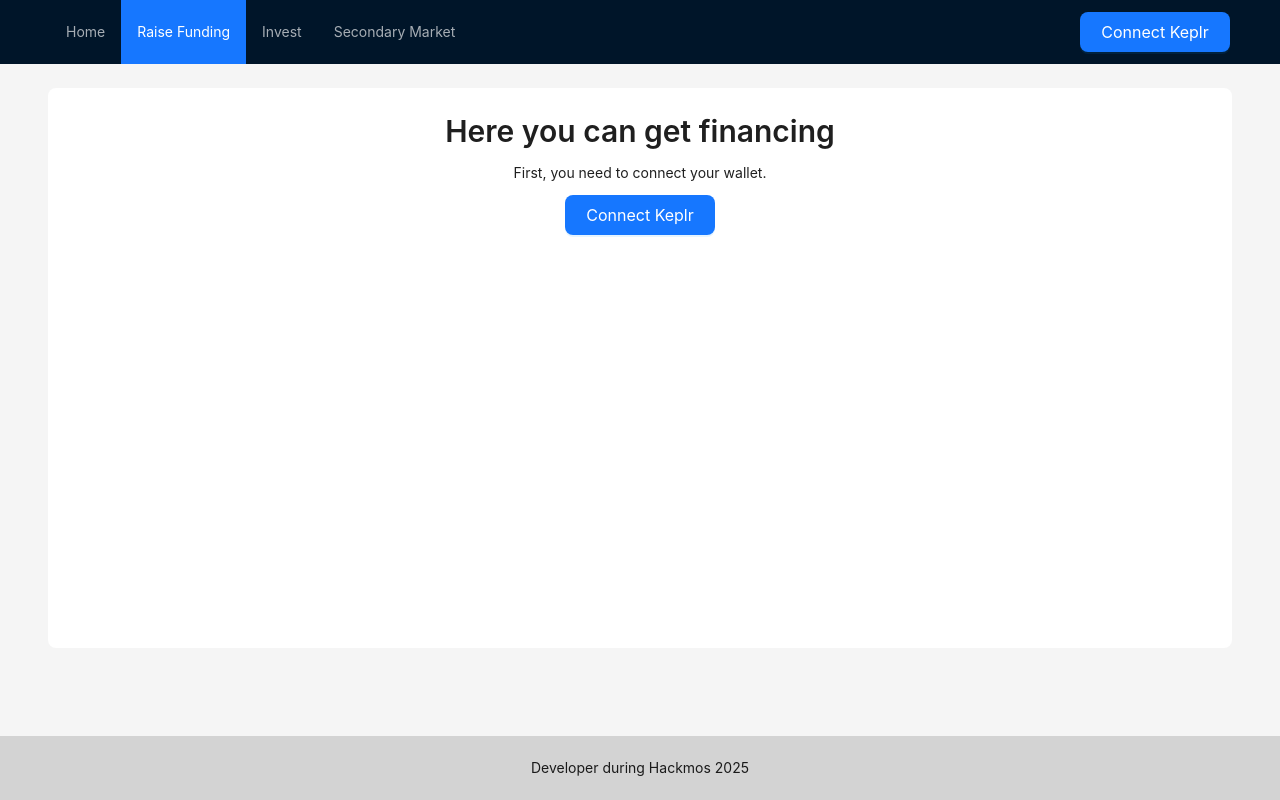
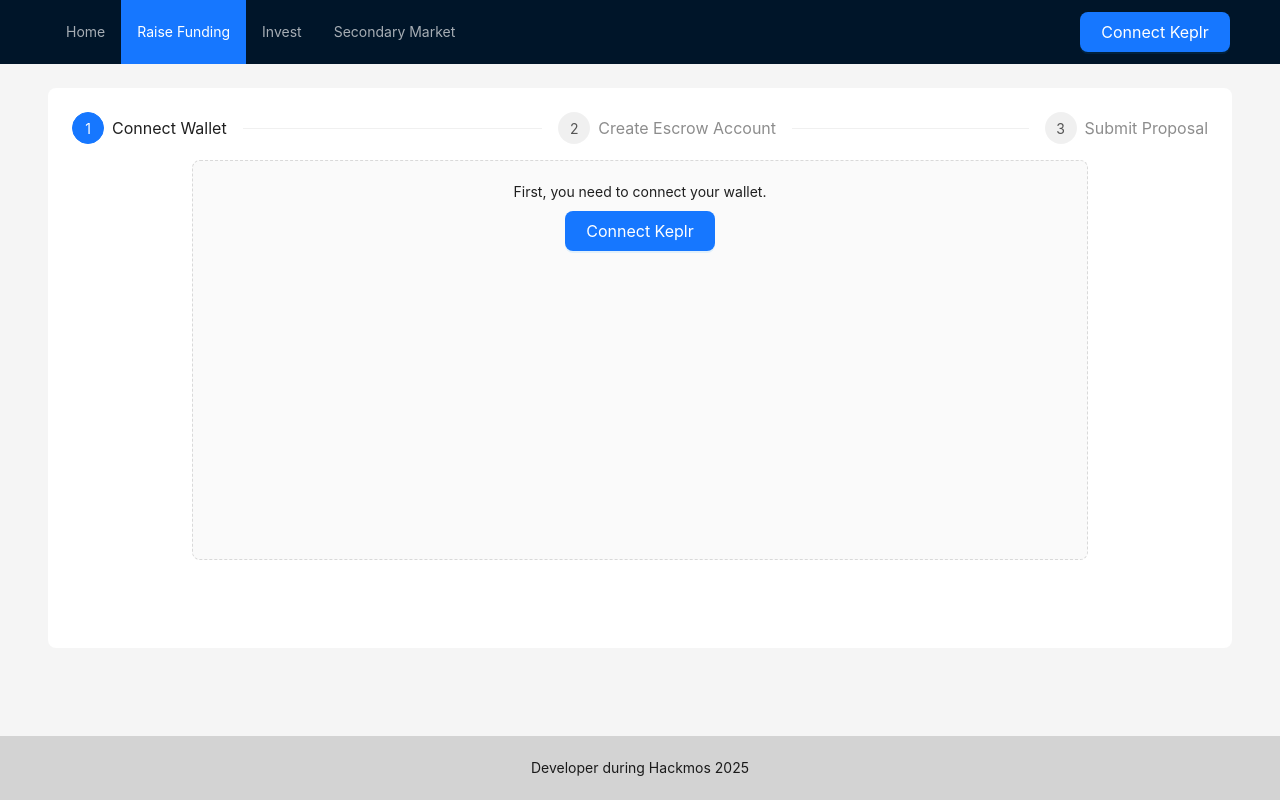
Before and after one commit to bondex-lab/bondex-frontend, a React (Create React App) app: page /raise in a window 1280 px wide. Built offline with nearby package versions, Linux system fonts and the light colour scheme; no server answers.

Commit message:
funding page steps

```diff
--- /dev/null
+++ b/src/components/FundingSteps/First.tsx
@@ -0,0 +1,17 @@
+import React from 'react';
+import KeplrButton from "../KeplrButton";
+import {Space} from "antd";
+import { Typography } from 'antd';
+const { Text } = Typography;
+
+
+const First = () => {
+    return (
+        <Space direction= "vertical">
+            <Text>First, you need to connect your wallet.</Text>
+            <KeplrButton/>
+        </Space>
+    );
+};
+
+export default First;
--- /dev/null
+++ b/src/components/FundingSteps/FundingSteps.tsx
@@ -0,0 +1,50 @@
+import React, { useEffect, useState } from 'react';
+import { Steps, theme } from 'antd';
+import { useKeplrContext } from "../../context/KeplrContext";
+import First from "./First";
+import Second from "./Second";
+import Third from "./Third";
+
+const FundingSteps = () => {
+    const { token } = theme.useToken();
+    const [current, setCurrent] = useState(0);
+    const [escrowAccount, setEscrowAccount] = useState(''); //todo get from node
+    const { address } = useKeplrContext();
+
+    useEffect(() => {
+        if (!address) setCurrent(0);
+        else if (!escrowAccount) setCurrent(1);
+        else setCurrent(2);
+    }, [address, escrowAccount]);
+
+    const items = [
+        { key: "Connect Wallet", title: "Connect Wallet" },
+        { key: "Create Escrow Account", title: "Create Escrow Account" },
+        { key: "Submit Proposal", title: "Submit Proposal" },
+    ];
+
+    const contentStyle: React.CSSProperties = {
+        textAlign: 'center',
+        backgroundColor: token.colorFillAlter,
+        borderRadius: token.borderRadiusLG,
+        border: `1px dashed ${token.colorBorder}`,
+        margin: "20px auto",
+        marginTop: 16,
+        maxWidth: "70vw",
+        minHeight: "50vh",
+        padding: 20,
+    };
+
+    return (
+        <>
+            <Steps current={current} items={items} />
+            <div style={contentStyle}>
+                {current === 0 && <First />}
+                {current === 1 && <Second onCreateEscrow={() => setEscrowAccount("wasmExample1231245gvbertherh")} />}
+                {current === 2 && <Third escrowAccount={escrowAccount}/>}
+            </div>
+        </>
+    );
+};
+
+export default FundingSteps;
--- /dev/null
+++ b/src/components/FundingSteps/Second.tsx
@@ -0,0 +1,37 @@
+import React from 'react';
+import { Button, Space, Typography } from "antd";
+const { Text } = Typography;
+
+interface SecondProps {
+    onCreateEscrow: () => void;
+}
+
+const Second: React.FC<SecondProps> = ({ onCreateEscrow }) => {
+    const handleClick = () => {
+        console.log("Escrow account created");
+        onCreateEscrow()
+    };
+
+    return (
+        <Space direction="vertical" style={{ width: "100%", alignItems: "center" }}>
+            <Text>
+                Now, create an escrow account that will be needed to receive funds from the continuous fund gradually, over a period of time
+            </Text>
+            <Button
+                type="primary"
+                size="large"
+                onClick={handleClick}
+                style={{
+                    borderRadius: 8,
+                    backgroundColor: "#1677ff",
+                    color: "white",
+                    minWidth: 150,
+                }}
+            >
+                Create Escrow Account
+            </Button>
+        </Space>
+    );
+};
+
+export default Second;
--- /dev/null
+++ b/src/components/FundingSteps/Third.tsx
@@ -0,0 +1,25 @@
+import React from 'react';
+import { Space, Typography } from "antd";
+
+const { Text } = Typography;
+
+interface ThirdProps {
+    escrowAccount: string;
+}
+
+const Third: React.FC<ThirdProps> = ({ escrowAccount }) => {
+    return (
+        <Space direction="vertical">
+            <Space>
+                <Text strong>Escrow account address: </Text>
+                <Text copyable>{escrowAccount}</Text>
+            </Space>
+
+            <Text>
+                Now you need to send using CLI a proposal so that the funds can start flowing into the escrow account.
+            </Text>
+        </Space>
+    );
+};
+
+export default Third;
--- a/src/helpers/Keplr.ts
+++ b/src/helpers/Keplr.ts
@@ -1,5 +1,5 @@
 import { GasPrice, SigningStargateClient } from "@cosmjs/stargate";
-import { WASMD_CHAIN_INFO, CHAIN_ID, RPC_ENDPOINT, GAS_PRICE, DENOM } from "./Network";
+import { WASMD_CHAIN_INFO, CHAIN_ID, RPC_ENDPOINT, GAS_PRICE, DENOM } from "../NetworkConfig";
 import { Window as KeplrWindow } from "@keplr-wallet/types";
 
 declare global {
--- a/src/pages/RaisePage.tsx
+++ b/src/pages/RaisePage.tsx
@@ -1,37 +1,11 @@
 import React from 'react';
-import {Button,Space} from "antd";
-import KeplrButton from "../components/KeplrButton";
-import {useKeplrContext} from "../context/KeplrContext";
-import { Typography } from 'antd';
-
-const { Title, Text } = Typography;
+import FundingSteps from "../components/FundingSteps/FundingSteps";
 
 
 const RaisePage = () => {
-    const { address} = useKeplrContext();
+    return (
 
-    return (
-        <>
-            <Title level={2}>Here you can get financing</Title>
-            {address ?
-                <Space direction="vertical">
-                    <Text>Now, create an escrow account that will receive funds from the continuous fund gradually, over a period of time.</Text>
-                    <Button type="primary" size="large" style={{
-                        borderRadius: 8,
-                        backgroundColor: address ? "#1677ff" : undefined,
-                        color: "white",
-                        minWidth: 150,
-                    }}>
-                        Create Escrow Account
-                    </Button>
-            </Space> :
-                <>
-                    <p>First, you need to connect your wallet.</p>
-                    <KeplrButton/>
-                </>
-                    }
-
-        </>
+        <FundingSteps/>
     );
 };
 
```
Also changed, not shown: src/NetworkConfig.ts (renamed from src/helpers/Network.ts).
